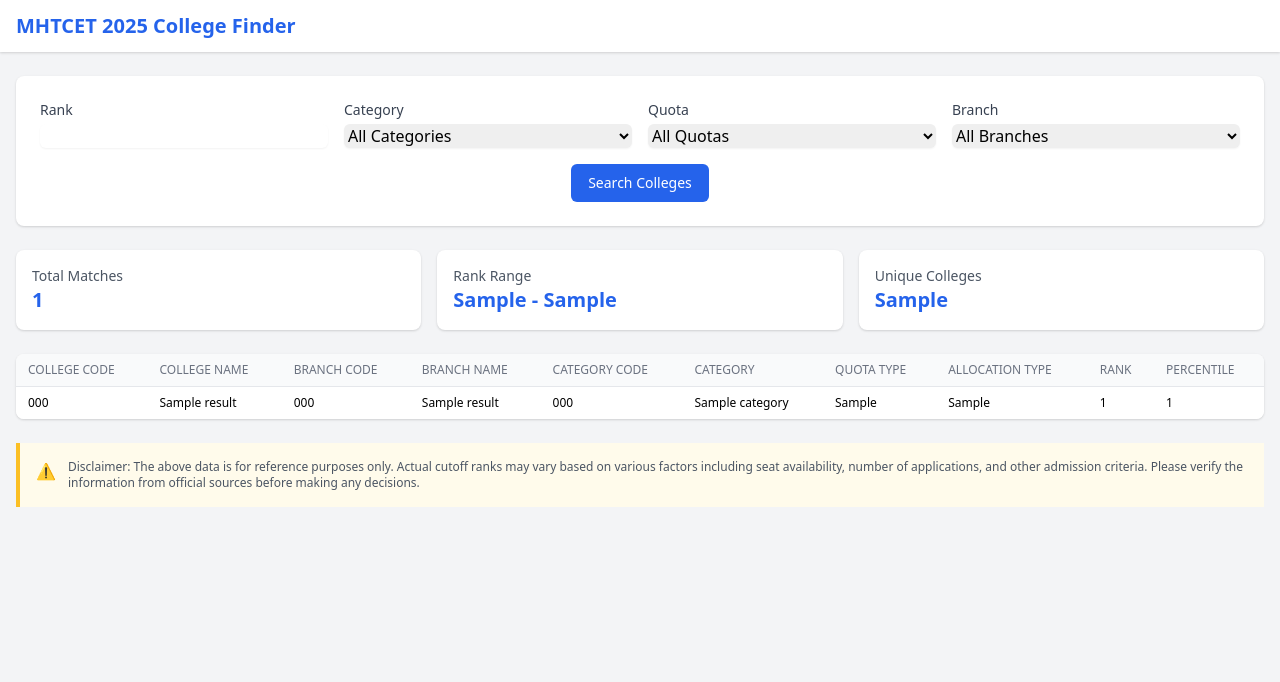
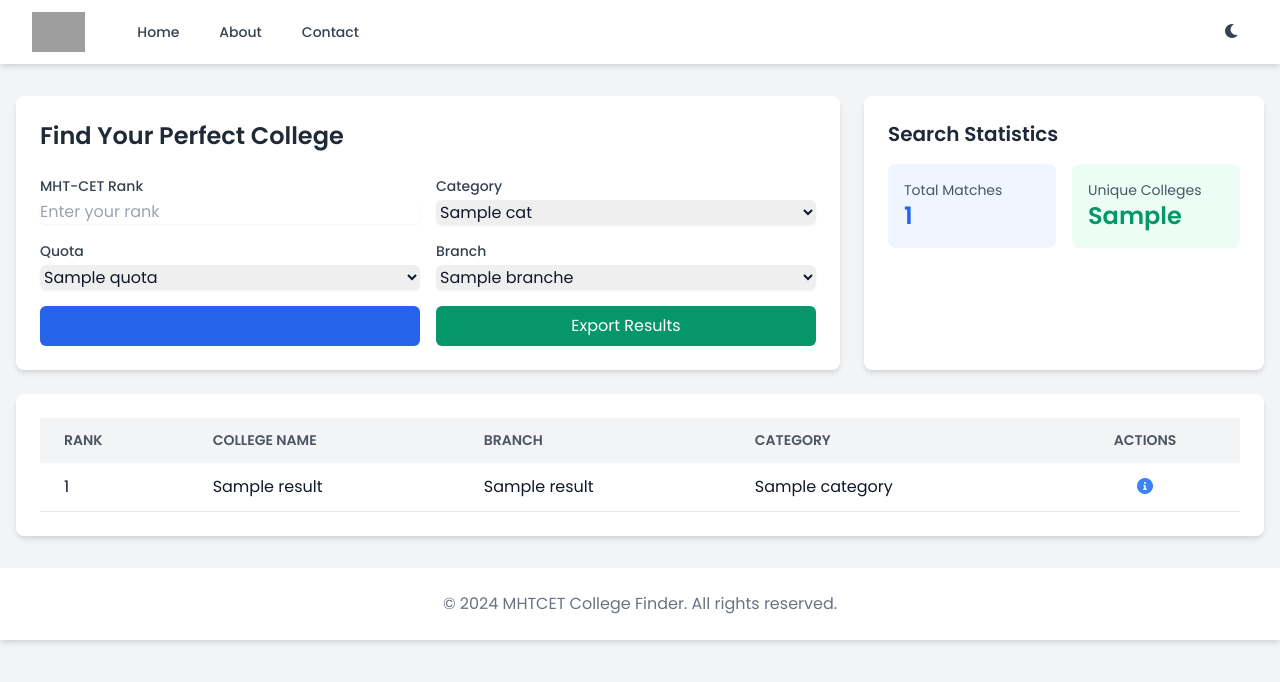
Before and after one commit to JARAWA/college-rank-app, a FastAPI app: template templates/index.html in a window 1280 px wide. Shown: the top 682 px of the page. Run offline with FastAPI, Linux system fonts and the light colour scheme; the template is opened without the code that fills it: most values are stand-ins (such as "Sample title", 1, 10 or a date in 2020); parts of the project's set-up code (start-up, migrations or seed data) failed here and were passed over; grey boxes are pictures that could not be loaded.

Commit message:
index.html

```diff
--- a/templates/index.html
+++ b/templates/index.html
@@ -1,162 +1,139 @@
-<!DOCTYPE html>
-<html lang="en">
-<head>
-    <meta charset="UTF-8">
-    <meta name="viewport" content="width=device-width, initial-scale=1.0">
-    <title>MHTCET 2025 College Finder</title>
-    <link href="https://cdn.jsdelivr.net/npm/tailwindcss@2.2.19/dist/tailwind.min.css" rel="stylesheet">
-</head>
-<body class="bg-gray-100">
-    <nav class="bg-white shadow">
-        <div class="container mx-auto px-4 py-3">
-            <h1 class="text-xl font-bold text-blue-600">MHTCET 2025 College Finder</h1>
-        </div>
-    </nav>
+{% extends "base.html" %}
 
-    <div class="container mx-auto px-4 py-6">
-        <!-- Search Form -->
-        <div class="bg-white rounded-lg shadow p-6 mb-6">
-            <form method="POST" action="/search" class="space-y-4">
-                <div class="grid grid-cols-1 md:grid-cols-2 lg:grid-cols-4 gap-4">
+{% block content %}
+<div
+    x-data="collegeSearchForm()"
+    class="grid grid-cols-1 md:grid-cols-3 gap-6"
+>
+    <div class="md:col-span-2">
+        <div class="bg-white dark:bg-gray-800 rounded-lg shadow-md p-6">
+            <h2 class="text-2xl font-bold mb-6 text-gray-800 dark:text-gray-200">Find Your Perfect College</h2>
+
+            <form @submit.prevent="searchColleges" class="space-y-4">
+                <div class="grid grid-cols-1 md:grid-cols-2 gap-4">
                     <div>
-                        <label class="block text-sm font-medium text-gray-700">Rank</label>
-                        <input type="number"
-                               name="rank"
-                               min="1"
+                        <label class="block text-sm font-medium text-gray-700 dark:text-gray-300">MHT-CET Rank</label>
+                        <input
+                            type="number"
+                            x-model.number="formData.rank"
                             required
-                               class="mt-1 block w-full rounded-md border-gray-300 shadow-sm focus:border-blue-500 focus:ring-blue-500">
+                            class="mt-1 block w-full rounded-md border-gray-300 dark:border-gray-600 dark:bg-gray-700 dark:text-gray-300 shadow-sm focus:border-blue-500 focus:ring focus:ring-blue-200 dark:focus:ring-blue-800"
+                            placeholder="Enter your rank"
+                        >
                     </div>
 
                     <div>
-                        <label class="block text-sm font-medium text-gray-700">Category</label>
-                        <select name="category"
-                                class="mt-1 block w-full rounded-md border-gray-300 shadow-sm focus:border-blue-500 focus:ring-blue-500">
-                            <option value="All">All Categories</option>
-                            {% for category in categories %}
-                            <option value="{{ category }}">{{ category }}</option>
+                        <label class="block text-sm font-medium text-gray-700 dark:text-gray-300">Category</label>
+                        <select
+                            x-model="formData.category"
+                            class="mt-1 block w-full rounded-md border-gray-300 dark:border-gray-600 dark:bg-gray-700 dark:text-gray-300 shadow-sm focus:border-blue-500 focus:ring focus:ring-blue-200 dark:focus:ring-blue-800"
+                        >
+                            {% for cat in categories %}
+                                <option value="{{ cat }}">{{ cat }}</option>
                             {% endfor %}
                         </select>
                     </div>
 
                     <div>
-                        <label class="block text-sm font-medium text-gray-700">Quota</label>
-                        <select name="quota"
-                                class="mt-1 block w-full rounded-md border-gray-300 shadow-sm focus:border-blue-500 focus:ring-blue-500">
-                            <option value="All">All Quotas</option>
-                            {% for quota in quotas %}
-                            <option value="{{ quota }}">{{ quota }}</option>
+                        <label class="block text-sm font-medium text-gray-700 dark:text-gray-300">Quota</label>
+                        <select
+                            x-model="formData.quota"
+                            class="mt-1 block w-full rounded-md border-gray-300 dark:border-gray-600 dark:bg-gray-700 dark:text-gray-300 shadow-sm focus:border-blue-500 focus:ring focus:ring-blue-200 dark:focus:ring-blue-800"
+                        >
+                            {% for q in quotas %}
+                                <option value="{{ q }}">{{ q }}</option>
                             {% endfor %}
                         </select>
                     </div>
 
                     <div>
-                        <label class="block text-sm font-medium text-gray-700">Branch</label>
-                        <select name="branch"
-                                class="mt-1 block w-full rounded-md border-gray-300 shadow-sm focus:border-blue-500 focus:ring-blue-500">
-                            <option value="All">All Branches</option>
-                            {% for branch in branches %}
-                            <option value="{{ branch }}">{{ branch }}</option>
+                        <label class="block text-sm font-medium text-gray-700 dark:text-gray-300">Branch</label>
+                        <select
+                            x-model="formData.branch"
+                            class="mt-1 block w-full rounded-md border-gray-300 dark:border-gray-600 dark:bg-gray-700 dark:text-gray-300 shadow-sm focus:border-blue-500 focus:ring focus:ring-blue-200 dark:focus:ring-blue-800"
+                        >
+                            {% for b in branches %}
+                                <option value="{{ b }}">{{ b }}</option>
                             {% endfor %}
                         </select>
                     </div>
                 </div>
 
-                <div class="flex justify-center">
-                    <button type="submit"
-                            class="inline-flex items-center px-4 py-2 border border-transparent text-sm font-medium rounded-md text-white bg-blue-600 hover:bg-blue-700">
-                        Search Colleges
+                <div class="flex space-x-4 mt-6">
+                    <button
+                        type="submit"
+                        class="w-full bg-blue-600 text-white py-2 px-4 rounded-md hover:bg-blue-700 focus:outline-none focus:ring-2 focus:ring-blue-500 dark:focus:ring-blue-600"
+                    >
+                        <span x-show="!isLoading">Search Colleges</span>
+                        <span x-show="isLoading" class="flex items-center justify-center">
+                            <i class="fas fa-spinner animate-spin mr-2"></i>
+                            Searching...
+                        </span>
+                    </button>
+                    <button
+                        type="button"
+                        @click="exportResults"
+                        class="w-full bg-green-600 text-white py-2 px-4 rounded-md hover:bg-green-700 focus:outline-none focus:ring-2 focus:ring-green-500 dark:focus:ring-green-600"
+                    >
+                        Export Results
                     </button>
                 </div>
             </form>
         </div>
+    </div>
+
+    <!-- Statistics Section -->
+    <div class="bg-white dark:bg-gray-800 rounded-lg shadow-md p-6">
+        <h3 class="text-xl font-semibold mb-4 text-gray-800 dark:text-gray-200">Search Statistics</h3>
+        <div class="grid grid-cols-2 gap-4">
+            <div class="bg-blue-50 dark:bg-blue-900 p-4 rounded-lg">
+                <p class="text-sm text-gray-600 dark:text-gray-400">Total Matches</p>
+                <p class="text-2xl font-bold text-blue-600 dark:text-blue-300">{{ total_matches or 0 }}</p>
+            </div>
+            <div class="bg-green-50 dark:bg-green-900 p-4 rounded-lg">
+                <p class="text-sm text-gray-600 dark:text-gray-400">Unique Colleges</p>
+                <p class="text-2xl font-bold text-green-600 dark:text-green-300">{{ unique_colleges or 0 }}</p>
+            </div>
+        </div>
+    </div>
 
     <!-- Results Section -->
     {% if results %}
-        <div class="space-y-6">
-            <!-- Statistics Cards -->
-            <div class="grid grid-cols-1 md:grid-cols-3 gap-4">
-                <div class="bg-white p-4 rounded-lg shadow">
-                    <div class="text-sm text-gray-600">Total Matches</div>
-                    <div class="text-xl font-bold text-blue-600">{{ total_matches }}</div>
-                </div>
-                <div class="bg-white p-4 rounded-lg shadow">
-                    <div class="text-sm text-gray-600">Rank Range</div>
-                    <div class="text-xl font-bold text-blue-600">{{ rank_min }} - {{ rank_max }}</div>
-                </div>
-                <div class="bg-white p-4 rounded-lg shadow">
-                    <div class="text-sm text-gray-600">Unique Colleges</div>
-                    <div class="text-xl font-bold text-blue-600">{{ unique_colleges }}</div>
-                </div>
-            </div>
-
-            <!-- Results Table -->
-            <div class="bg-white rounded-lg shadow overflow-x-auto">
-                <table class="min-w-full divide-y divide-gray-200">
-                    <thead class="bg-gray-50">
-                        <tr>
-                            <th class="px-3 py-2 text-left text-xs font-medium text-gray-500 uppercase">College Code</th>
-                            <th class="px-3 py-2 text-left text-xs font-medium text-gray-500 uppercase">College Name</th>
-                            <th class="px-3 py-2 text-left text-xs font-medium text-gray-500 uppercase">Branch Code</th>
-                            <th class="px-3 py-2 text-left text-xs font-medium text-gray-500 uppercase">Branch Name</th>
-                            <th class="px-3 py-2 text-left text-xs font-medium text-gray-500 uppercase">Category Code</th>
-                            <th class="px-3 py-2 text-left text-xs font-medium text-gray-500 uppercase">Category</th>
-                            <th class="px-3 py-2 text-left text-xs font-medium text-gray-500 uppercase">Quota Type</th>
-                            <th class="px-3 py-2 text-left text-xs font-medium text-gray-500 uppercase">Allocation Type</th>
-                            <th class="px-3 py-2 text-left text-xs font-medium text-gray-500 uppercase">Rank</th>
-                            <th class="px-3 py-2 text-left text-xs font-medium text-gray-500 uppercase">Percentile</th>
+    <div class="md:col-span-3 bg-white dark:bg-gray-800 rounded-lg shadow-md p-6">
+        <div class="overflow-x-auto">
+            <table class="w-full whitespace-nowrap">
+                <thead>
+                    <tr class="bg-gray-100 dark:bg-gray-700 text-gray-600 dark:text-gray-300 uppercase text-sm leading-normal">
+                        <th class="py-3 px-6 text-left">Rank</th>
+                        <th class="py-3 px-6 text-left">College Name</th>
+                        <th class="py-3 px-6 text-left">Branch</th>
+                        <th class="py-3 px-6 text-left">Category</th>
+                        <th class="py-3 px-6 text-center">Actions</th>
                     </tr>
                 </thead>
-                    <tbody class="bg-white divide-y divide-gray-200">
+                <tbody>
                     {% for result in results %}
-                        <tr class="hover:bg-gray-50">
-                            <td class="px-3 py-2 text-xs">{{ result.college_code }}</td>
-                            <td class="px-3 py-2 text-xs">{{ result.college_name }}</td>
-                            <td class="px-3 py-2 text-xs">{{ result.branch_code }}</td>
-                            <td class="px-3 py-2 text-xs">{{ result.branch_name }}</td>
-                            <td class="px-3 py-2 text-xs">{{ result.category_code }}</td>
-                            <td class="px-3 py-2 text-xs">{{ result.category }}</td>
-                            <td class="px-3 py-2 text-xs">{{ result.quota_type }}</td>
-                            <td class="px-3 py-2 text-xs">{{ result.allocation_type }}</td>
-                            <td class="px-3 py-2 text-xs">{{ result.rank }}</td>
-                            <td class="px-3 py-2 text-xs">{{ result.percentile }}</td>
+                    <tr class="border-b border-gray-200 dark:border-gray-700 hover:bg-gray-100 dark:hover:bg-gray-700">
+                        <td class="py-3 px-6">{{ result.rank }}</td>
+                        <td class="py-3 px-6">{{ result.college_name }}</td>
+                        <td class="py-3 px-6">{{ result.branch_name }}</td>
+                        <td class="py-3 px-6">{{ result.category }}</td>
+                        <td class="py-3 px-6 text-center">
+                            <div class="flex justify-center space-x-2">
+                                <button
+                                    @click="showCollegeDetails({{ result.id }})"
+                                    class="text-blue-500 hover:text-blue-700 dark:text-blue-300 dark:hover:text-blue-500"
+                                >
+                                    <i class="fas fa-info-circle"></i>
+                                </button>
+                            </div>
+                        </td>
                     </tr>
                     {% endfor %}
                 </tbody>
             </table>
         </div>
-
-            <!-- Disclaimer -->
-            <div class="bg-yellow-50 border-l-4 border-yellow-400 p-4">
-                <div class="flex">
-                    <div class="flex-shrink-0">
-                        <span class="text-yellow-400">⚠️</span>
-                    </div>
-                    <div class="ml-3">
-                        <p class="text-xs text-gray-600">
-                            Disclaimer: The above data is for reference purposes only. Actual cutoff ranks may vary based on various factors
-                            including seat availability, number of applications, and other admission criteria. Please verify the information
-                            from official sources before making any decisions.
-                        </p>
-                    </div>
-                </div>
-            </div>
-        </div>
-        {% endif %}
-
-        {% if error %}
-        <div class="mt-4 bg-red-50 border-l-4 border-red-400 p-4">
-            <div class="flex">
-                <div class="flex-shrink-0">
-                    <svg class="h-5 w-5 text-red-400" viewBox="0 0 20 20" fill="currentColor">
-                        <path fill-rule="evenodd" d="M10 18a8 8 0 100-16 8 8 0 000 16zM8.707 7.293a1 1 0 00-1.414 1.414L8.586 10l-1.293 1.293a1 1 0 101.414 1.414L10 11.414l1.293 1.293a1 1 0 001.414-1.414L11.414 10l1.293-1.293a1 1 0 00-1.414-1.414L10 8.586 8.707 7.293z" clip-rule="evenodd"/>
-                    </svg>
-                </div>
-                <div class="ml-3">
-                    <p class="text-sm text-red-700">{{ error }}</p>
-                </div>
-            </div>
     </div>
     {% endif %}
 </div>
-</body>
-</html>
+{% endblock %}
```
Lines whose indentation alone changed are shown as unchanged.
